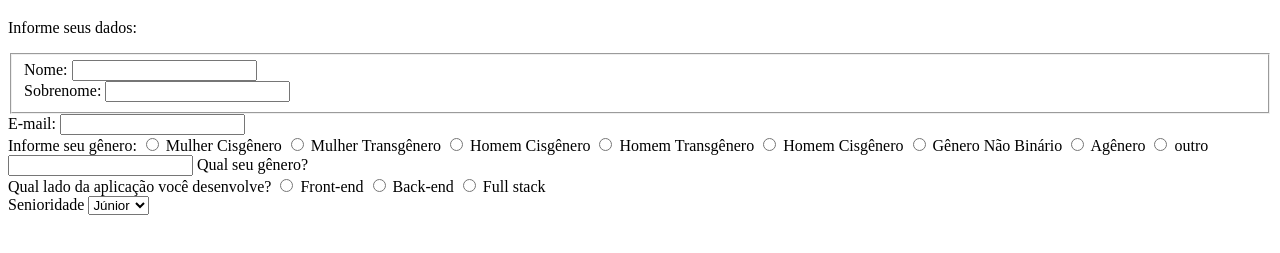
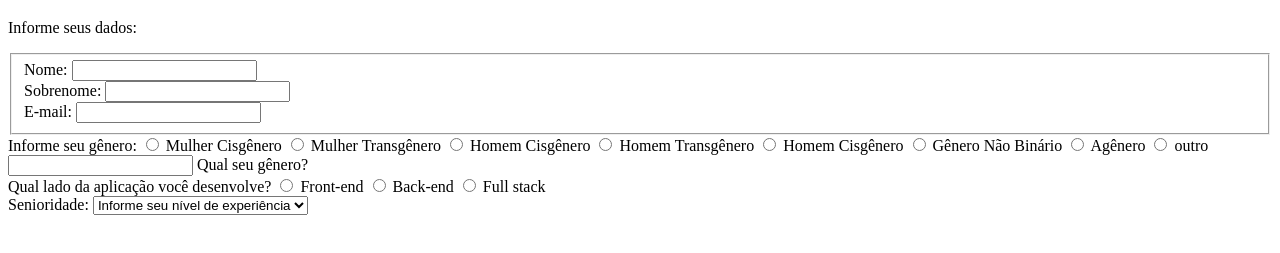
Before and after one commit to LuanPatricDeCastro/Projeto1-FormulariodePesquisa, a plain HTML site: page Index.html in a window 1280 px wide. Shown: the part 61-314 px from the top of the page. Drawn offline with Linux system fonts and the light colour scheme.

Commit message:
Alterando opções de seleção

```diff
--- a/Index.html
+++ b/Index.html
@@ -21,13 +21,11 @@
                 <label> Sobrenome: </label>
                 <input type = "text" name = "sobrenome" id = "sobrenome">
             </div>
+            <div>
+                <label> E-mail: </label>
+                <input type = "email" name = "email" id = "email">
+            </div>
         </fieldset>
-
-        <div>
-            <label> E-mail: </label>
-            <input type = "email" name = "email" id = "email">
-        </div>
-
         <div>
             <label> Informe seu gênero: </label>
             <label>
@@ -78,8 +76,9 @@
         </div>
 
         <div>
-            <label> Senioridade </label>
+            <label> Senioridade:  </label>
             <select id = "senioridade">
+                <option selected disable value = ""> Informe seu nível de experiência </option>
                 <option> Júnior </option>
                 <option> Pleno </option>
                 <option> Sênior </option>
```
